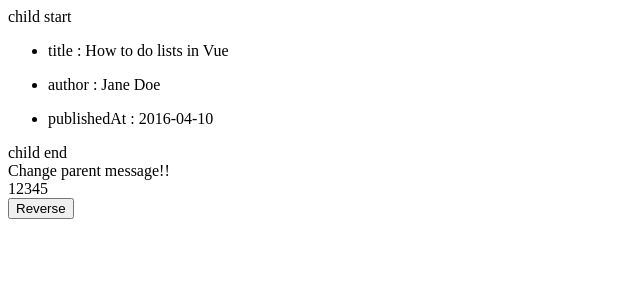
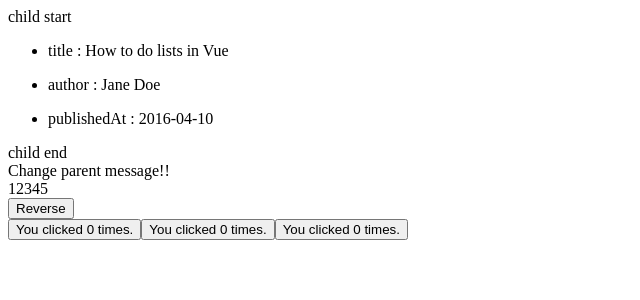
Before and after one commit to hibriiiiidge/practice__vue_app, a Vue app: page / in a window 1280 px wide. Shown: the top 300 px of the page, without its empty margins (0-640 px from the left). Built offline with nearby package versions, Linux system fonts and the light colour scheme.

Commit message:
Add count up button

```diff
--- a/src/App.vue
+++ b/src/App.vue
@@ -4,25 +4,28 @@
     <div> {{ message }} </div>
     <div v-bind:class="{ active: isActive }"> {{ message2 }} </div>
     <button v-on:click="reverse">Reverse</button>
-    <div class="static" v-bind:class="classObject"></div>
+    <div v-bind:class="[ { active: isActive }, errorClass]"></div>
+    <count_button></count_button>
+    <count_button></count_button>
+    <count_button></count_button>
   </div>
 </template>
 
 <script>
 import child from './components/child'
+import count_button from './components/CountButton'
 
 export default {
   components: {
-    child
+    child,
+    count_button
   },
   data () {
     return {
       message: 'Hello Vue!!',
       message2: '12345',
-      isActive: true,
-      error: {
-        type: 'fatal',
-      },
+      isActive: 'active',
+      errorClass: 'text-danger',
       object: {
         title: 'How to do lists in Vue',
         author: 'Jane Doe',
--- /dev/null
+++ b/src/components/CountButton.vue
@@ -0,0 +1,15 @@
+<template>
+  <button v-on:click="clicked_count++">
+    You clicked {{ clicked_count }} times.
+  </button>
+</template>
+
+<script>
+export default {
+  data () {
+    return {
+      clicked_count: 0
+    }
+  }
+}
+</script>
```
